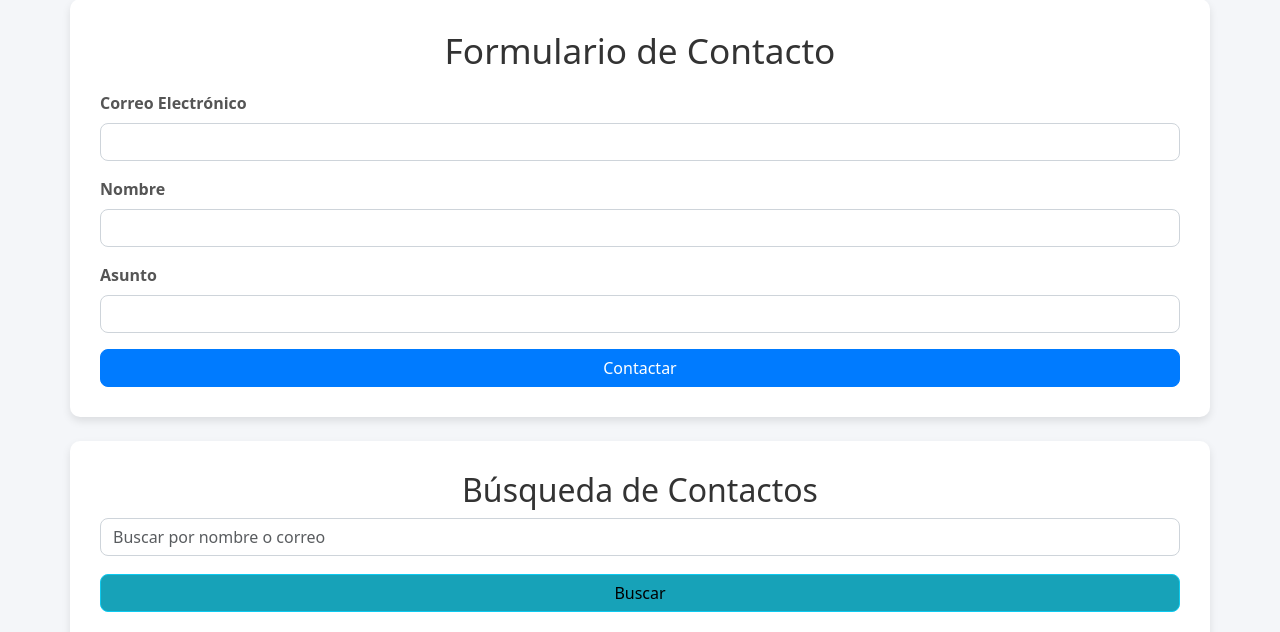
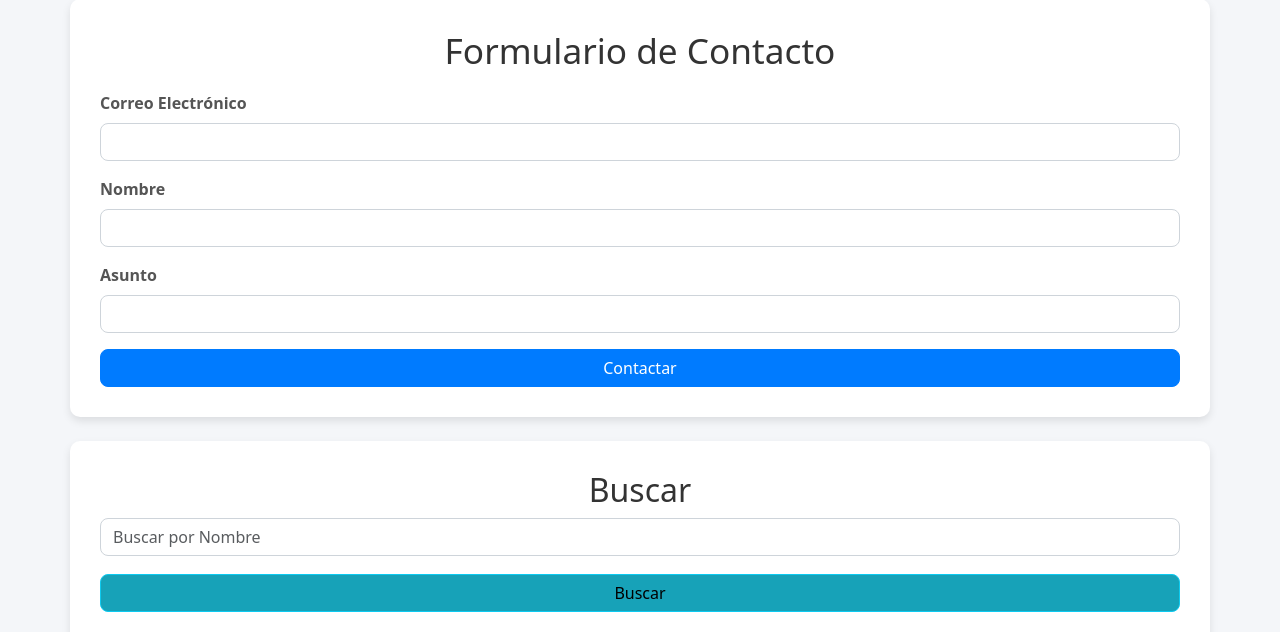
Before and after one commit to annav-120/flask7a, a Flask app: page /contacto in a window 1280 px wide. Shown: the part 41-673 px from the top of the page. Run offline with Flask 3, Linux system fonts and the light colour scheme; data that the repository does not hold is empty; some libraries are stand-ins or nearby versions.

Commit message:
Update contacto.html

```diff
--- a/templates/contacto.html
+++ b/templates/contacto.html
@@ -4,7 +4,7 @@
 <head>
     <meta charset="UTF-8">
     <meta name="viewport" content="width=device-width, initial-scale=1.0">
-    <title>Formulario de Contacto</title>
+    <title>Contacto</title>
     <script src="https://js.pusher.com/7.2/pusher.min.js"></script>
     <link href="https://cdn.jsdelivr.net/npm/bootstrap@5.3.3/dist/css/bootstrap.min.css" rel="stylesheet">
     <script src="https://code.jquery.com/jquery-3.7.1.min.js"></script>
@@ -113,9 +113,9 @@
     </div>
 
     <div class="container mt-4">
-        <h2 style="text-align: center; color: #333;">Búsqueda de Contactos</h2>
+        <h2 style="text-align: center; color: #333;">Buscar</h2>
         <div class="mb-3">
-            <input type="text" class="form-control" id="searchInput" placeholder="Buscar por nombre o correo">
+            <input type="text" class="form-control" id="searchInput" placeholder="Buscar por Nombre">
             <button id="searchButton" class="btn btn-info mt-2">Buscar</button>
         </div>
         <table class="table table-hover table-bordered">
```
